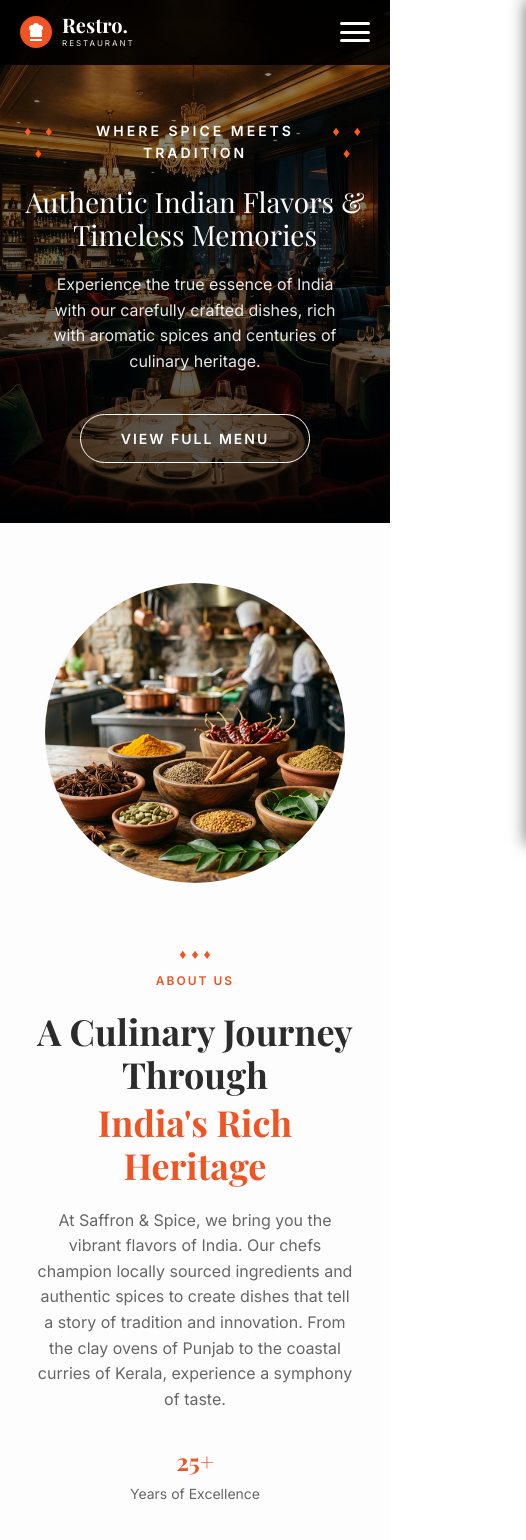
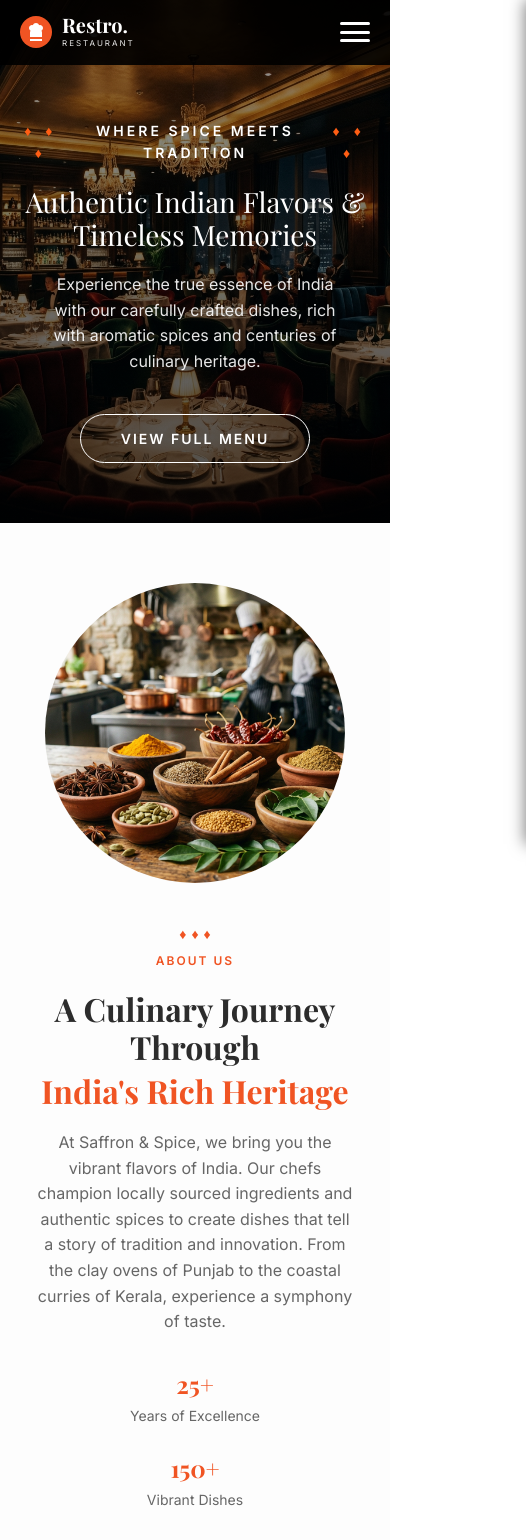
Before and after one commit to fenil21705/restro-website, a React (Vite) app: page / in a window 390 px wide. Shown: the top 1540 px of the page, 526 px wide, since content can reach past the window. Built offline with nearby package versions, Linux system fonts and the light colour scheme; a web font is replaced by a local one.

Commit message:
Fix: Mobile responsive layout and horizontal overflow on Home page

```diff
--- a/src/index.css
+++ b/src/index.css
@@ -24,12 +24,21 @@ img {
   display: block;
 }
 
+html,
+body,
+#root {
+  width: 100%;
+  margin: 0;
+  padding: 0;
+  overflow-x: hidden;
+  position: relative;
+}
+
 body {
   font-family: var(--font-sans);
   color: var(--color-text-body);
   line-height: 1.6;
   background-color: var(--color-white);
-  overflow-x: hidden;
 }
 
 h1,
--- a/src/pages/Home.css
+++ b/src/pages/Home.css
@@ -1,6 +1,8 @@
 /* Home.css */
 .home-page {
     background-color: #fdfdfd;
+    overflow-x: hidden;
+    width: 100%;
 }
 
 /* Home Hero */
@@ -1216,8 +1218,85 @@
 }
 
 @media (max-width: 900px) {
+    .home-hero {
+        height: auto;
+        padding: 120px 0 60px;
+        text-align: center;
+    }
+
+    .home-hero-title {
+        font-size: 36px;
+        line-height: 1.2;
+    }
+
+    .home-hero-desc {
+        font-size: 16px;
+        padding: 0 20px;
+    }
+
+    .hero-badge-container {
+        display: none;
+    }
+
+    .home-about-wrapper {
+        flex-direction: column;
+        text-align: center;
+        gap: 40px;
+    }
+
+    .about-text-col {
+        padding: 0 15px;
+    }
+
+    .section-header-left {
+        align-items: center;
+    }
+
+    .home-about-img-box {
+        width: 100%;
+        max-width: 350px;
+        height: 350px;
+        margin: 0 auto;
+    }
+
+    .home-about-img-box.circular-img {
+        max-width: 300px;
+        height: auto;
+        aspect-ratio: 1/1;
+    }
+
+    .badge-1 {
+        right: 0;
+        top: 0;
+    }
+
+    .deco-1,
+    .deco-2 {
+        display: none;
+    }
+
+    .about-highlights {
+        flex-direction: column;
+        gap: 20px;
+        align-items: center;
+    }
+
+    .home-menu-grid,
+    .offers-grid,
+    .wcu-grid,
+    .home-chef-grid,
+    .testi-grid,
+    .home-blog-grid {
+        grid-template-columns: 1fr !important;
+        gap: 40px;
+    }
+
     .gallery-grid-home {
-        grid-template-columns: repeat(2, 1fr);
+        grid-template-columns: repeat(2, 1fr) !important;
+    }
+
+    .insta-grid {
+        grid-template-columns: repeat(3, 1fr) !important;
     }
 
     .cta-content {
@@ -1225,4 +1304,42 @@
         text-align: center;
         gap: 30px;
     }
+
+    .offer-card {
+        flex-direction: column-reverse;
+        height: auto;
+        text-align: center;
+        padding: 40px 20px;
+    }
+
+    .offer-content {
+        padding-right: 0;
+        padding-top: 20px;
+    }
+
+    .section-title {
+        font-size: 36px !important;
+    }
 }
+
+@media (max-width: 480px) {
+    .home-hero-title {
+        font-size: 28px !important;
+    }
+
+    .gallery-grid-home {
+        grid-template-columns: 1fr !important;
+    }
+
+    .insta-grid {
+        grid-template-columns: repeat(2, 1fr) !important;
+    }
+
+    .section-title {
+        font-size: 32px !important;
+    }
+
+    .testi-card-home {
+        padding: 20px;
+    }
+}
```
